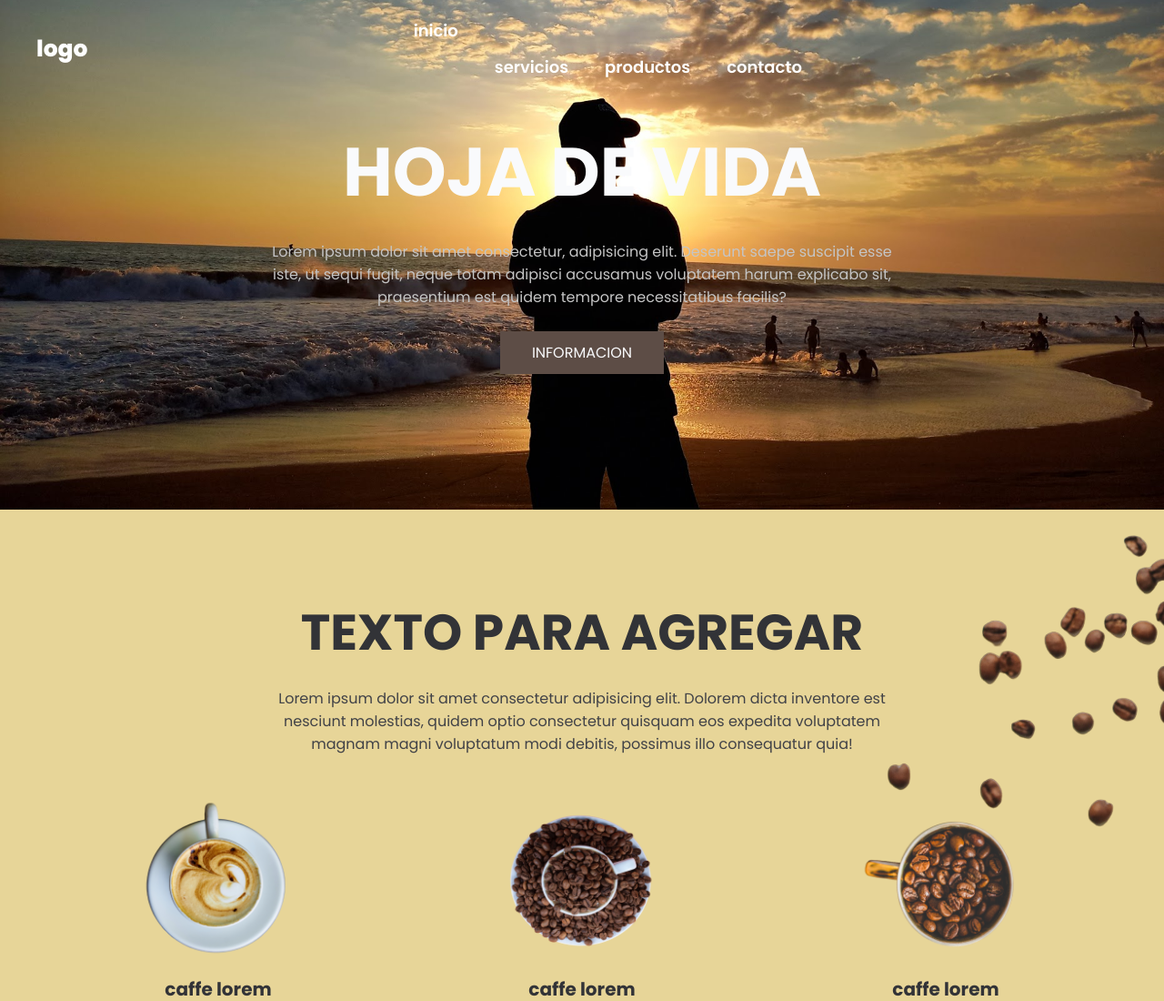
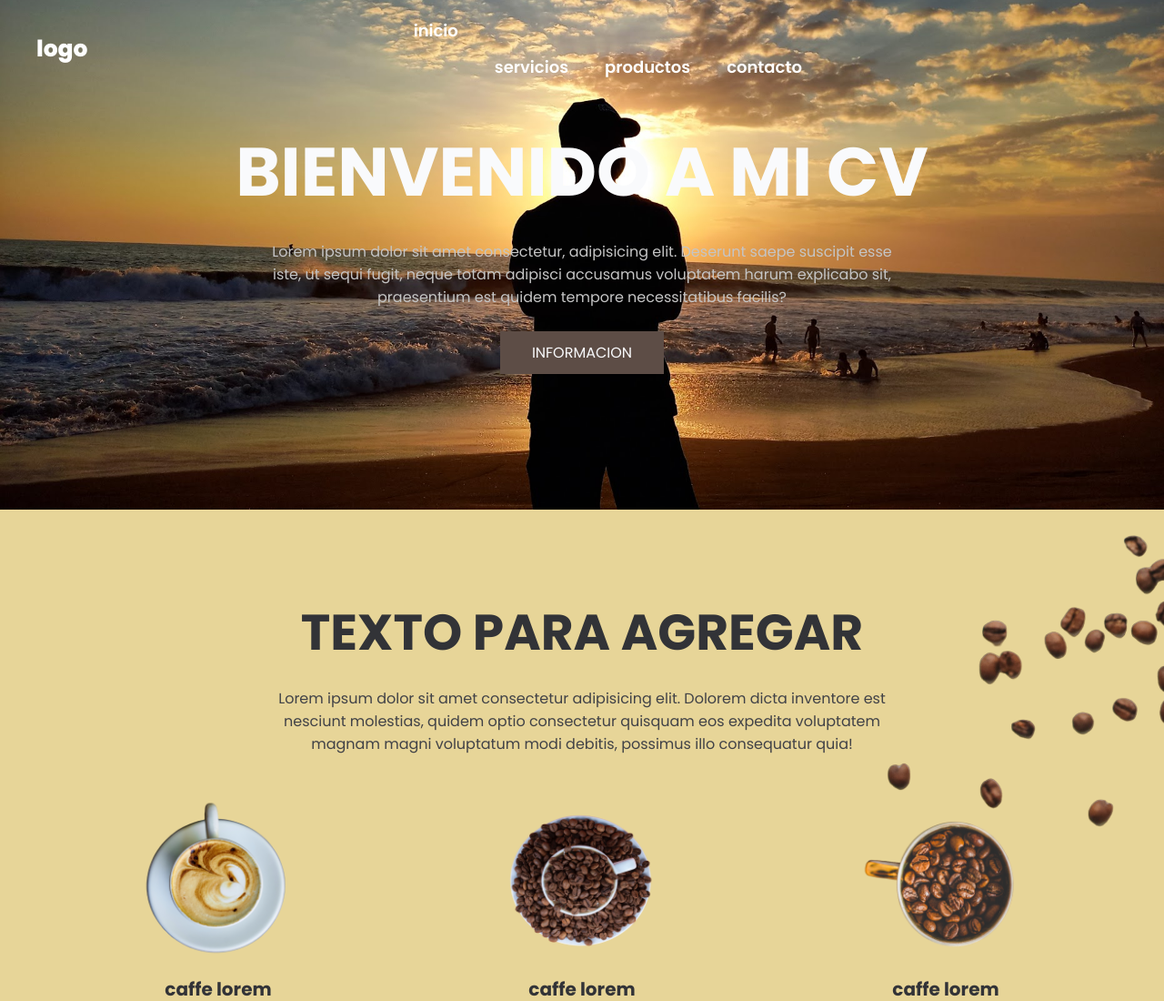
Before and after one commit to jdelacruzg6/Pagina-wed, a plain HTML site: page index.html in a window 1280 px wide. Shown: the top 1100 px of the page at 91% size. Drawn offline with Linux system fonts and the light colour scheme.

Commit message:
Cambie titulo

```diff
--- a/index.html
+++ b/index.html
@@ -27,7 +27,7 @@
             </nav>
         </div>
         <div class="header-content container">
-            <h1>Hoja de vida</h1>
+            <h1>Bienvenido a mi CV</h1>
             <p>Lorem ipsum dolor sit amet consectetur, adipisicing elit.
                 Deserunt saepe suscipit esse iste, ut sequi
                 fugit, neque totam adipisci accusamus voluptatem harum explicabo sit,
```
